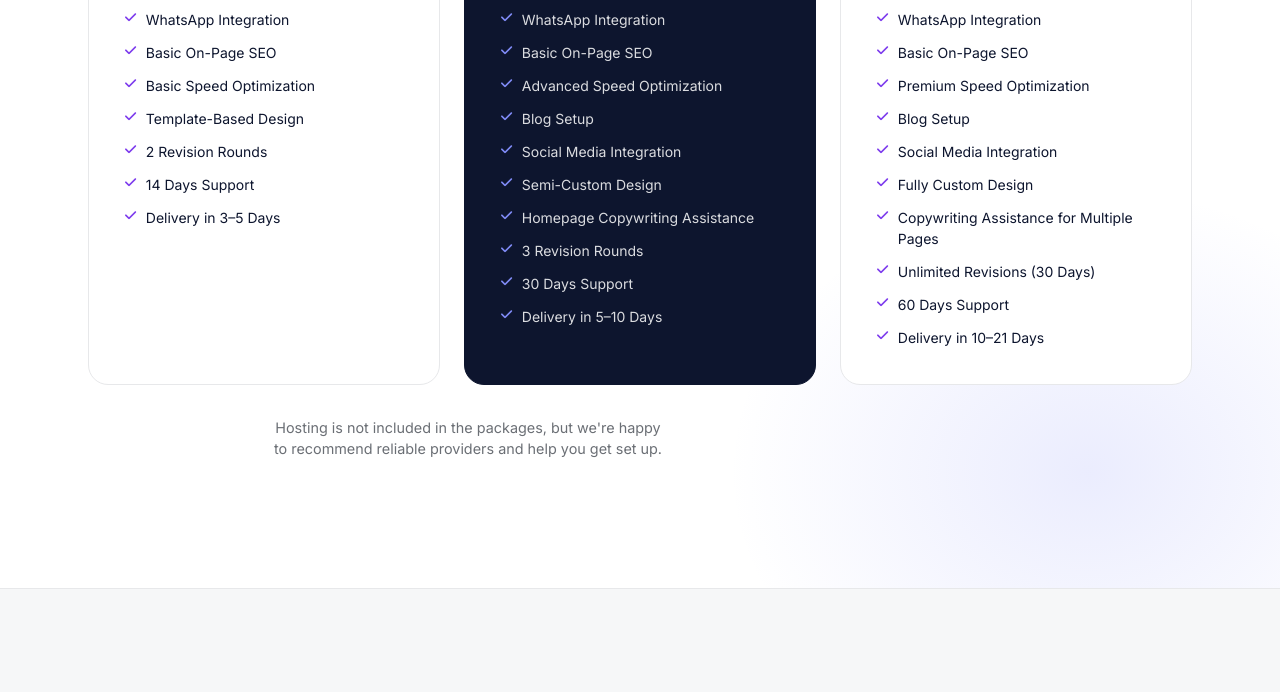
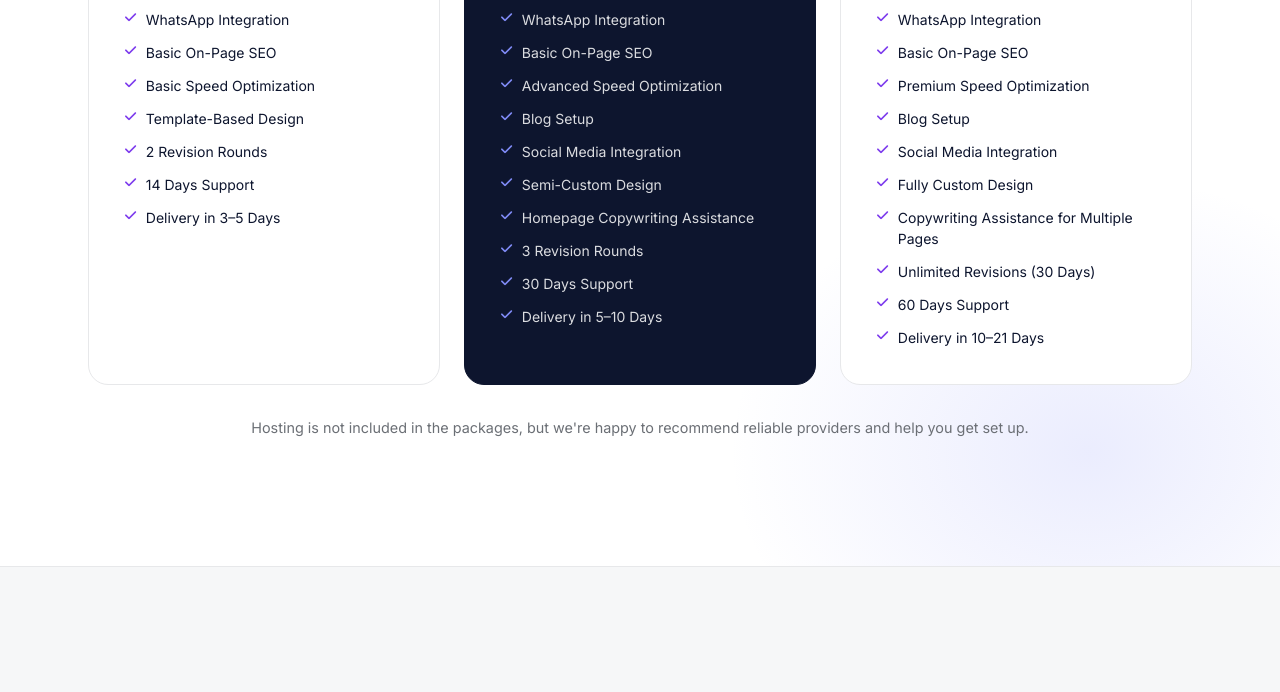
Before and after one commit to Philipsbek/AsheTag, a plain HTML site: page pricing.html in a window 1280 px wide. Shown: the part 1182-1874 px from the top of the page. Drawn offline with Linux system fonts and the light colour scheme.

Commit message:
Center the pricing hosting note (one line on desktop)
Keep max-width:none so it stays on a single line on desktop and wraps only
on smaller screens, with text-align:center.

Co-Authored-By: Claude Opus 4.8 <noreply@anthropic.com>

```diff
--- a/pricing.html
+++ b/pricing.html
@@ -514,7 +514,7 @@
         </div>
 
       </div>
-      <p class="areas__note reveal" style="text-align:center;text-wrap:balance" data-ck="pr.note">Hosting is not included in the packages, but we're happy to recommend reliable providers and help you get set up.</p>
+      <p class="areas__note reveal" style="text-align:center;max-width:none" data-ck="pr.note">Hosting is not included in the packages, but we're happy to recommend reliable providers and help you get set up.</p>
     </div>
   </section>
 
```
